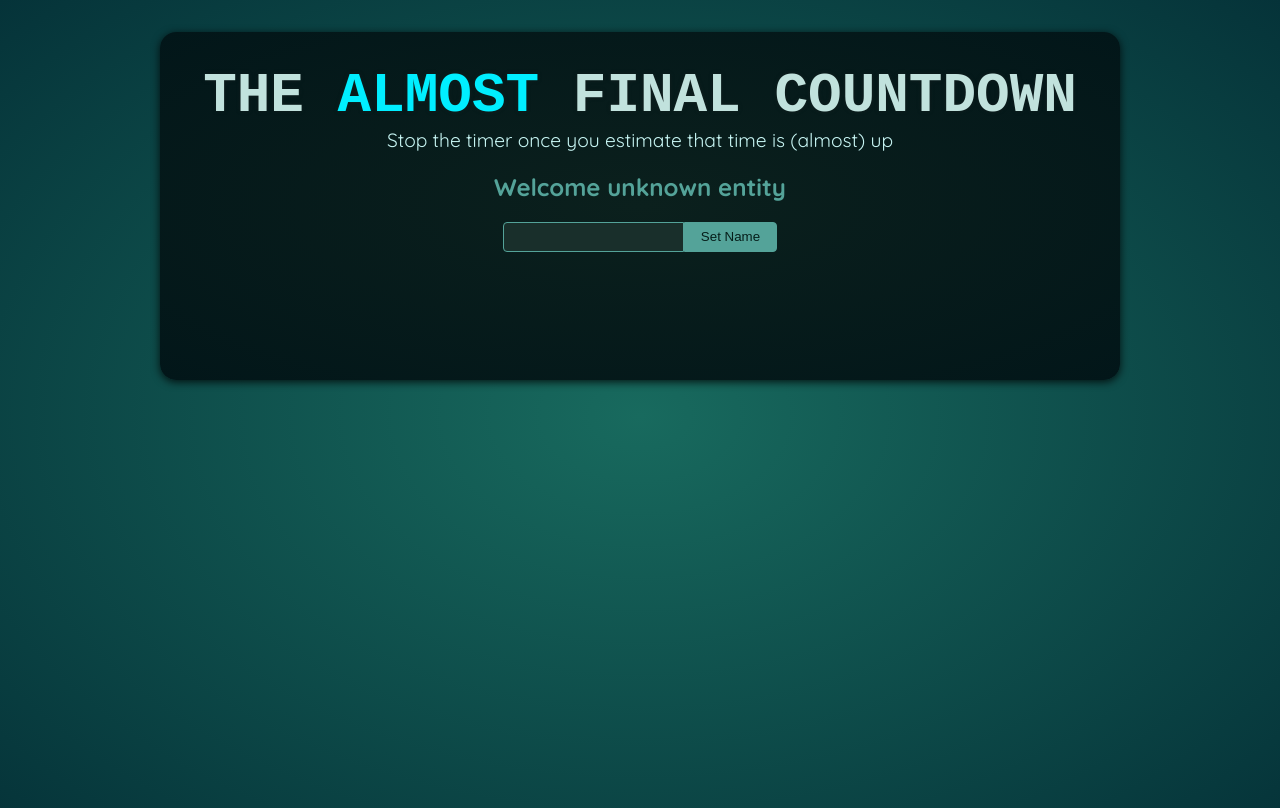
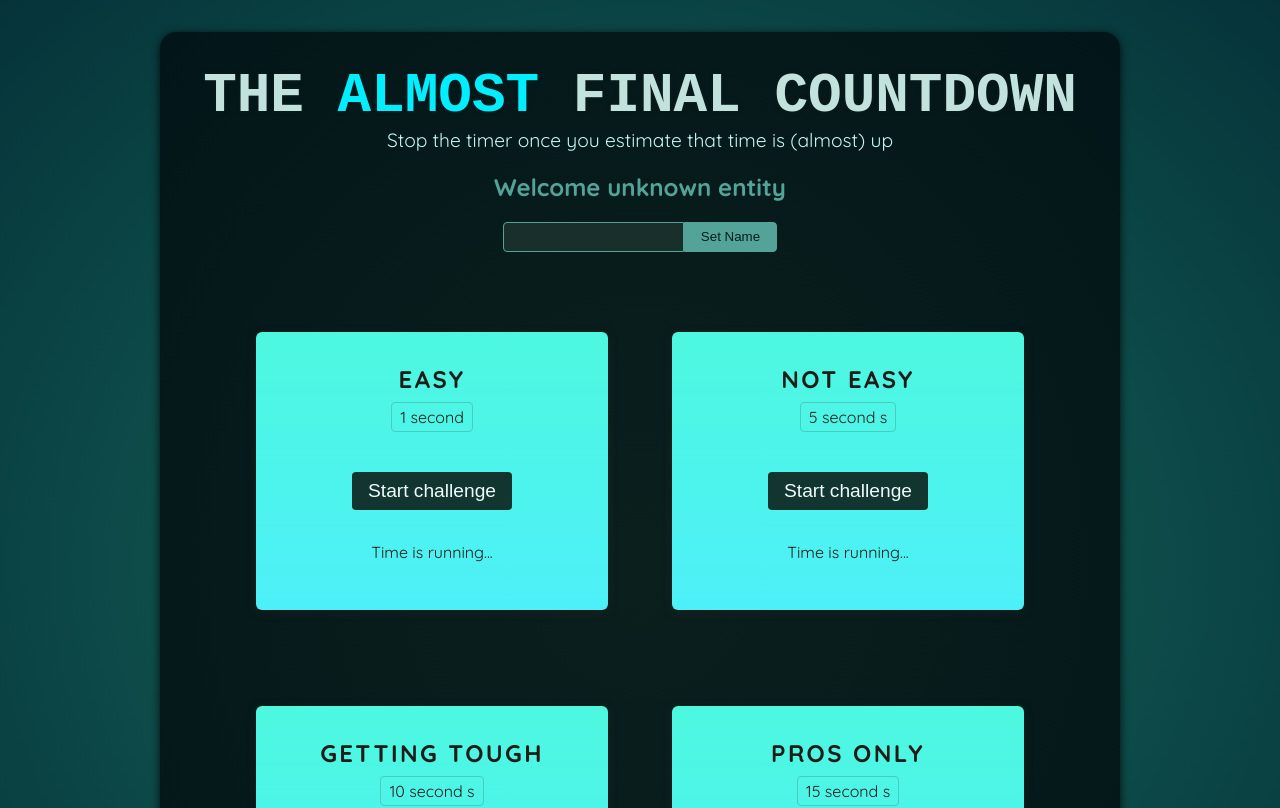
Before and after one commit to klymenko-oleksandr/refs-portals, a React (Vite) app: page / in a window 1280 px wide. Shown: the top 808 px of the page. Built offline with nearby package versions, Linux system fonts and the light colour scheme; a web font is replaced by a local one.

Commit message:
Adding Challenges to the Project

```diff
--- a/src/App.jsx
+++ b/src/App.jsx
@@ -1,10 +1,16 @@
 import Player from './components/Player.jsx';
+import TimerChallenge from './components/TimerChallenge.jsx';
 
 function App() {
   return (
     <>
       <Player />
-      <div id="challenges"></div>
+      <div id="challenges">
+        <TimerChallenge title="Easy" targetTime={1} />
+        <TimerChallenge title="Not easy" targetTime={5} />
+        <TimerChallenge title="Getting tough" targetTime={10} />
+        <TimerChallenge title="Pros only" targetTime={15} />
+      </div>
     </>
   );
 }
--- /dev/null
+++ b/src/components/TimerChallenge.jsx
@@ -0,0 +1,16 @@
+export default function TimerChallenge({title, targetTime}) {
+  return (
+    <section className="challenge">
+      <h2>{title}</h2>
+      <p className="challenge-time">
+        {targetTime} second {targetTime > 1 ? 's' : ''}
+      </p>
+      <p>
+        <button>Start challenge</button>
+      </p>
+      <p>
+        Time is running...
+      </p>
+    </section>
+  );
+}
```
